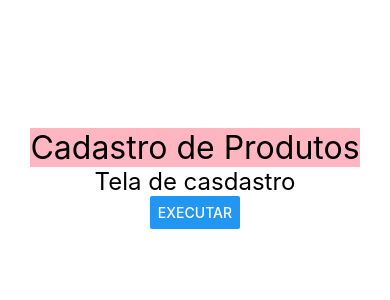
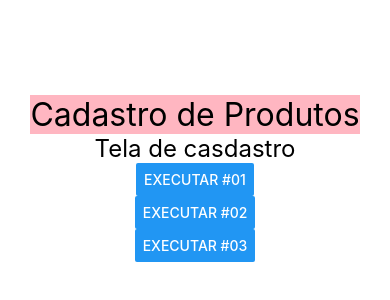
Before and after one commit to mahfreitas/ReactNative, a React Native app in the folder exercicios/: screen / in a window 390 px wide. Shown: the part 244-544 px from the top of the page. Built offline with nearby package versions, Linux system fonts and the light colour scheme.

Commit message:
Usando botão

```diff
--- a/exercicios/src/componentes/Botao.js
+++ b/exercicios/src/componentes/Botao.js
@@ -3,14 +3,56 @@
 
 export default props => {
 
-    function executar(){
-        console.warn("EXECUTADO!!!")
+    /**
+        function executar ()}{
+            return function(){
+                console.warn("EXECUTADO")
+            }
+        }
+     */
+
+    function executar() {
+        console.warn("EXECUTADO 01!!!")
     }
-
-    return (<Button
-    title="Executar"
-    onPress={executar}
-    />)
+    // Maneiras de chamar uma função em um botão
+    return (
+        // estamos usando fragment porque estamos tirando multiplos elementos (3 botões ) do componente
+        <>
+            <Button
+                title="Executar #01"
+                onPress={executar} // executar esta sendo passado como parametro para onPress
+                // Primeira opção função sendo referenciada , me parece mais organizado
+            />
+            <Button
+                title="Executar #02"
+                onPress={function(){
+                    console.warn("Executado 02")
+                }}
+                // Segunda opção cria a função diretamente no botão ( no caso no atributo onPress do botão), essa função pode ser anonima
+            />
+            <Button
+                title="Executar #03"
+                onPress={()=>{console.warn("Executado 03")}}
+                // ou pode ser uma arrow function
+            />
 
 
+        </>
+    )
+
+    /*
+    a função executar dentro da propriedade onPress não leva parentes porque ela não esta sendo executada, ela esta sendo referenciada.
+    Isso quer dizer que quando o componente for acessado(carregado) ele não vai fazer a chamada da função, a chamada da função vai acontecer apenas quando o botão for pressionado.
+    Se o onPress estivesse recebendo a chamada da função, ou seja , com (), ele iria executar a função ao carregar o componente e receber o que ela estivesse retornando.
+    ????O professor disse que como não retorna uma função não serve, então só serve pra função que retorna função? Se a função retornar outras coisas como string ou number , a propriedades onPress não vai receber ?
+    R: sim, pecisa ser uma função porque todo botão clicado vai ter alguma ação, se você executar a ação quando carregar o componente, essa acão precisará retornar outra ação pra ficar guardada no onPress para ser executada quando o botão for clicado, senão na hora que o botão for clicado o onPress estará sem nenhuma ação nele e não vai fazer nada.
+    ENTENDIDO PORQUE PRECISA SER FUNÇÃO, mas não sei se não pode receber number ou string, (pensar sobre isso)
+    ???? ok, faz sentido referenciar a função no botão ao invés de fazer uma função que retorna uma função, mas será útil em algum caso, uma função que retorna uma função?
+    */
 }
+
+// Quando eu preciso usar return em um componente?
+// VIEW - Não Precisa ?
+// TEXT - Não Precisa?
+// BUTTON - precisa?
+// Melhorar esse entendimento de quando precisa de return
--- a/exercicios/src/componentes/Titulo.js
+++ b/exercicios/src/componentes/Titulo.js
@@ -8,6 +8,8 @@
         <Text style={Estilo.txtG}>{props.secundario}</Text>
     </View>
 )
+
+// ????? Quando eu uso a VIEW não preciso de return, ela já é um return implicito?
 
 //  NÃO É POSSÍVEL RETORNAR MULTIPLOS ELEMENTOS  JSX A PARTIR DE UM COMPONENTE
 //  COMO CONTORNAR ? UMA POSSIBILIDADE É FRAGMENT
```
